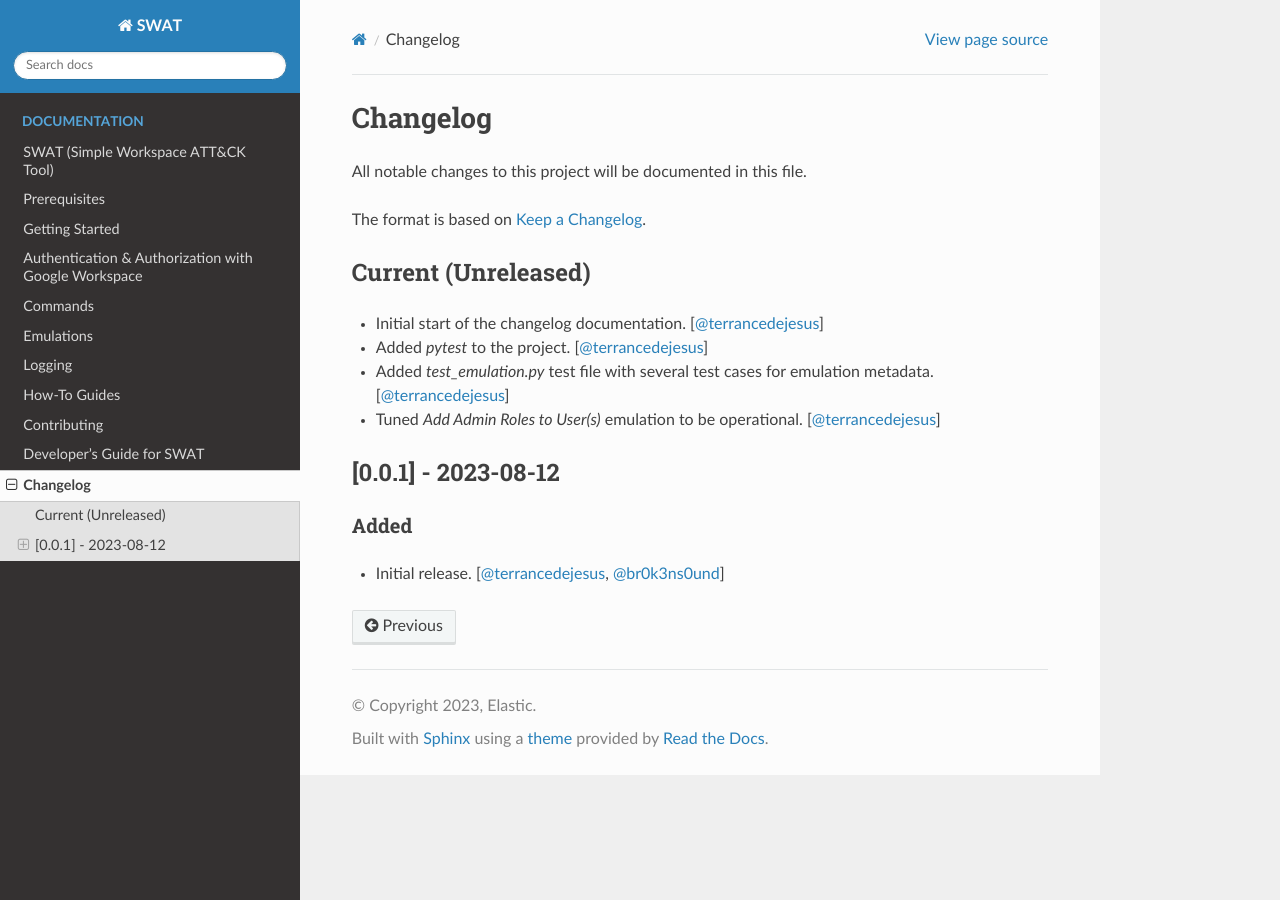
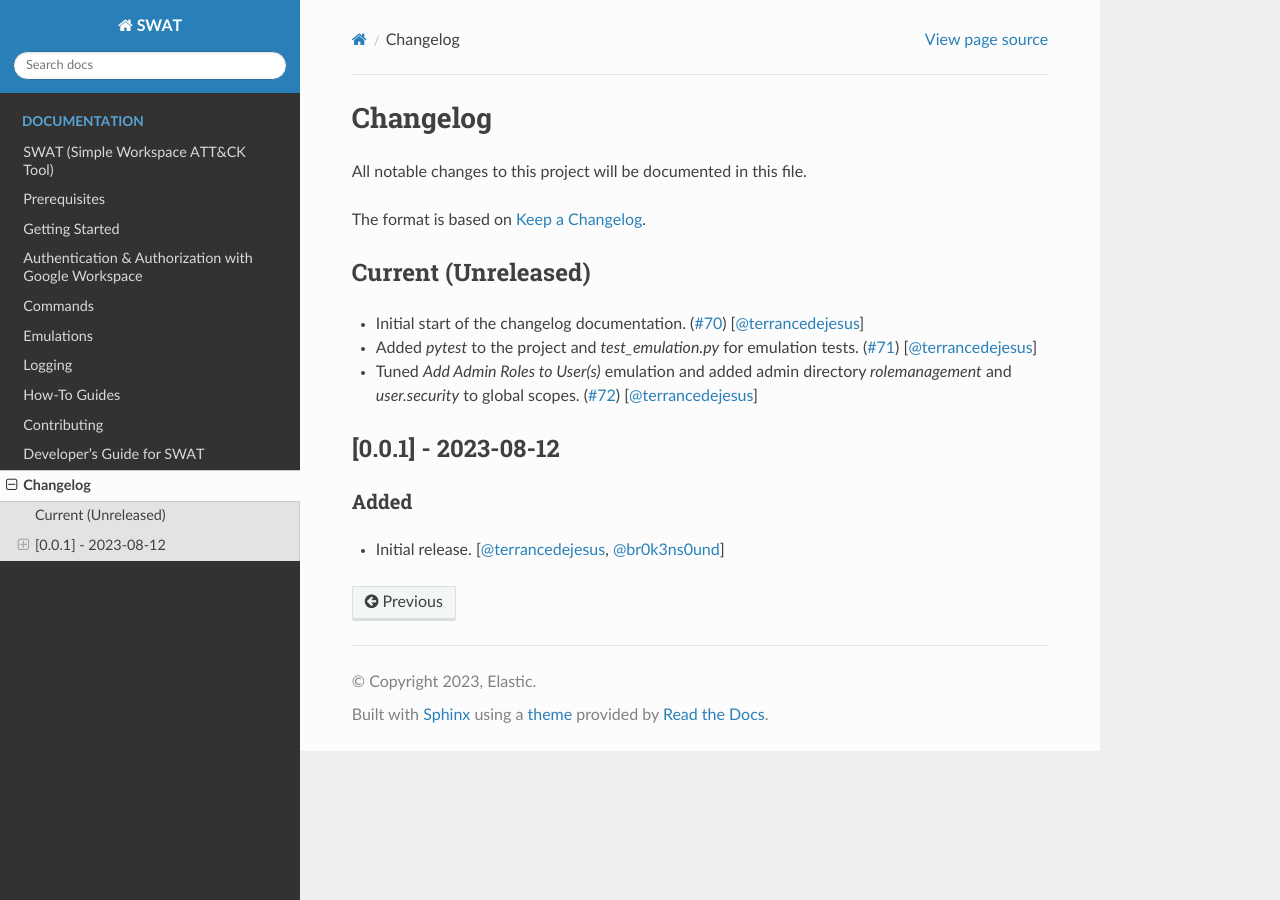
Before and after one commit to elastic/SWAT, a Sphinx documentation site: the page built from docs/CHANGELOG.rst, in a window 1280 px wide. Built offline with Sphinx 7.4.7 and the Read the Docs theme 2.0.0, drawn with Linux system fonts in a browser that asks for light colours.

Commit message:
updated changelog

```diff
--- a/docs/CHANGELOG.rst
+++ b/docs/CHANGELOG.rst
@@ -8,10 +8,9 @@ The format is based on `Keep a Changelog <https://keepachangelog.com/en/1.0.0/>`
 Current (Unreleased)
 --------------------
 
-- Initial start of the changelog documentation. [`@terrancedejesus <https://github.com/terrancedejesus>`_]
-- Added `pytest` to the project. [`@terrancedejesus <https://github.com/terrancedejesus>`_]
-- Added `test_emulation.py` test file with several test cases for emulation metadata. [`@terrancedejesus <https://github.com/terrancedejesus>`_]
-- Tuned `Add Admin Roles to User(s)` emulation to be operational. [`@terrancedejesus <https://github.com/terrancedejesus>`_]
+- Initial start of the changelog documentation. (`#70 <https://github.com/elastic/SWAT/pull/70>`_) [`@terrancedejesus <https://github.com/terrancedejesus>`_]
+- Added `pytest` to the project and `test_emulation.py` for emulation tests. (`#71 <https://github.com/elastic/SWAT/pull/71>`_) [`@terrancedejesus <https://github.com/terrancedejesus>`_]
+- Tuned `Add Admin Roles to User(s)` emulation and added admin directory `rolemanagement` and `user.security` to global scopes. (`#72 <https://github.com/elastic/SWAT/pull/72>`_) [`@terrancedejesus <https://github.com/terrancedejesus>`_]
 
 [0.0.1] - 2023-08-12
 --------------------------
```
